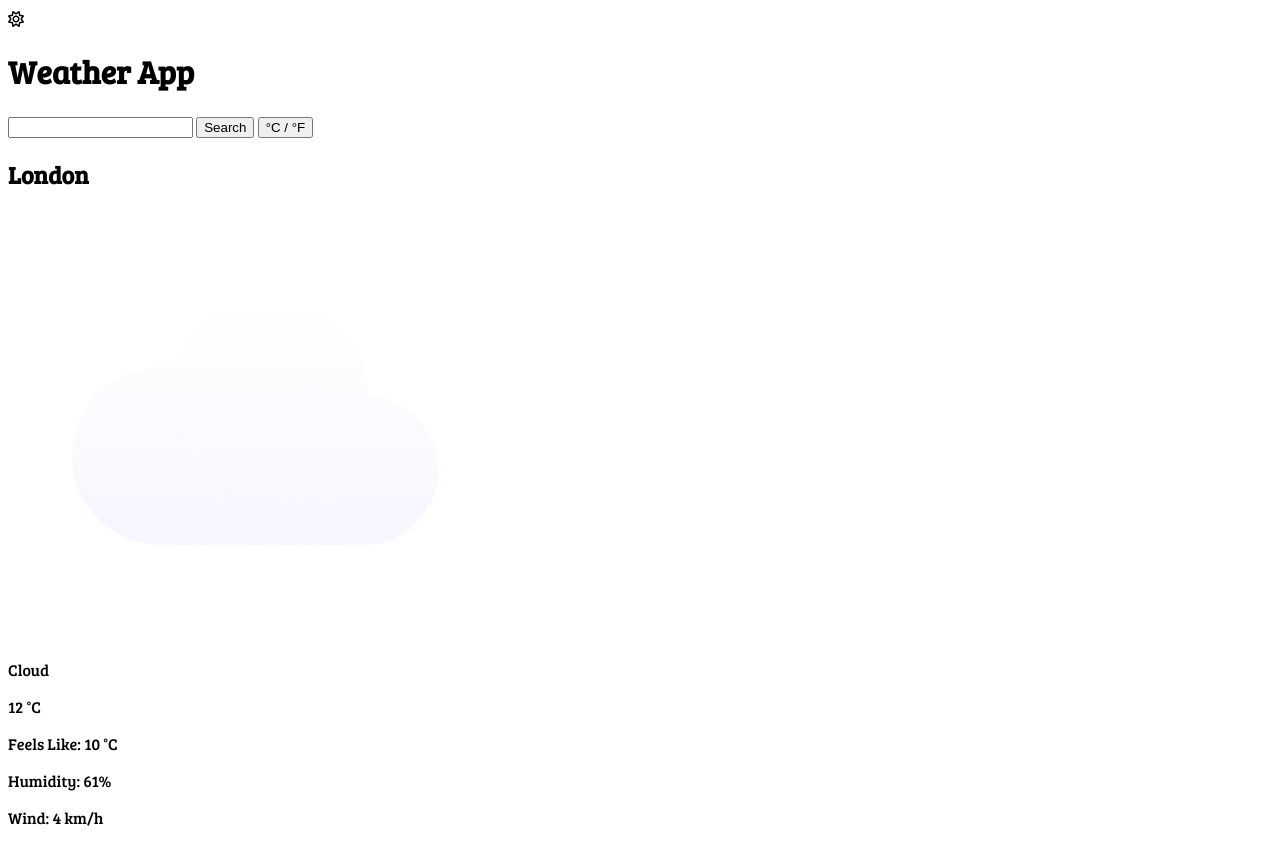
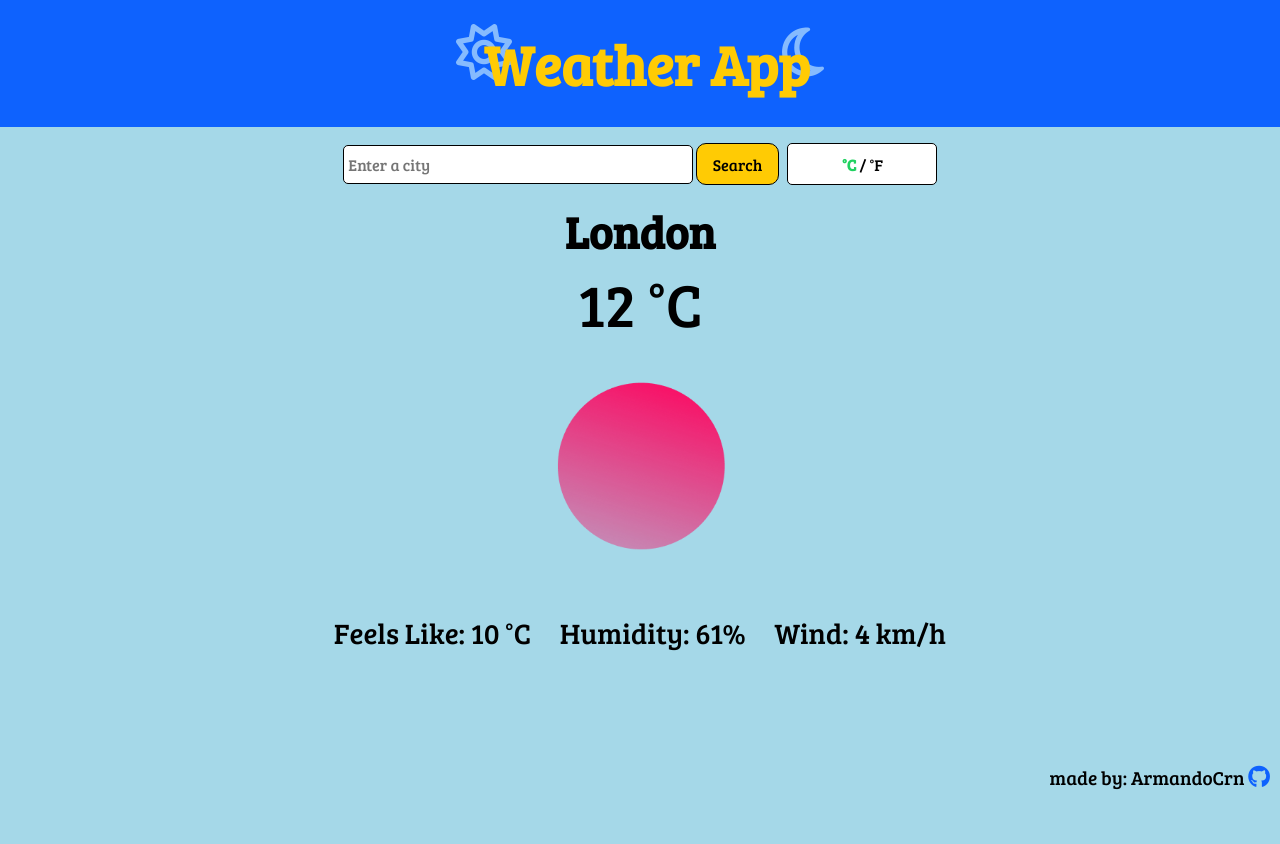
Before and after one commit to ArmandoCrn/WethearApp, a plain HTML site: page index.html in a window 1280 px wide. After the commit the page ends 800 px from the top, so only its background shows below. Drawn offline with Linux system fonts and the light colour scheme; no server answers.

Commit message:
style, done

```diff
--- a/index.html
+++ b/index.html
@@ -23,7 +23,7 @@
       rel="stylesheet"
     />
 
-    <!-- icon - FontAwesome -->
+    <!-- Icon - Font Awesome -->
     <script
       src="https://kit.fontawesome.com/faff2b4ada.js"
       crossorigin="anonymous"
@@ -34,33 +34,42 @@
     <header>
       <i class="fa-regular fa-sun"></i>
       <h1>Weather App</h1>
+      <i class="fa-regular fa-moon"></i>
     </header>
 
     <main>
+      <div class="main-container">
         <div id="form-group">
-        <input type="search" />
+          <div class="search-group">
+            <input type="search" name="city-name" placeholder="Enter a city" />
             <button class="search-btn">Search</button>
+          </div>
 
-        <button>
+          <button class="switch-deg">
             <span class="is-active">°C</span>
             /
             <span>°F</span>
           </button>
         </div>
 
-      <!--
-        Non so se creare la card statica e cambiarla dinamicamente
-        oppure creare tutto dinamicamente...
-      -->
         <div id="card">
           <h2 class="city">London</h2>
-        <img class="" src="./img/03d.png" alt="" />
-        <p class="description">Cloud</p>
           <p class="deg">12 °C</p>
-        <p class="feels-like">Feels Like: 10 °C</p>
+          <img class="" src="./img/01d.png" alt="" />
+          <div class="info-sub-img">
+            <p class="feels">Feels Like: 10 °C</p>
             <p class="humidity">Humidity: 61%</p>
             <p class="wind">Wind: 4 km/h</p>
           </div>
+        </div>
+      </div>
     </main>
+
+    <p class="footer">
+      made by: ArmandoCrn
+      <a href="https://github.com/ArmandoCrn" target="_blank">
+        <i class="fa-brands fa-github"></i>
+      </a>
+    </p>
   </body>
 </html>
--- a/style.css
+++ b/style.css
@@ -1,7 +1,245 @@
 :root {
   --font: "Bree Serif", serif;
+  --color-1: #d6f7fe;
+  --color-2: #ffcb04;
+  --color-3: #0e62fe;
+  --color-4: #a5d8e8;
+  --color-5: #20d160;
 }
 
+/*========
+  GLOBAL
+========*/
 html {
+  box-sizing: border-box;
+}
+
+*,
+*::before,
+*::after {
+  box-sizing: inherit;
+  margin: 0;
+  padding: 0;
+}
+
+a {
+  color: inherit;
+  text-decoration: none;
+}
+
+/*============
+  TYPOGRAPHY
+============*/
+
+body {
   font-family: var(--font);
+  background-color: var(--color-4);
 }
+
+/*|-- Header --|*/
+button,
+input {
+  font-family: inherit;
+}
+
+.fa-sun,
+.fa-moon {
+  color: var(--color-1);
+  font-size: 2.5rem;
+  opacity: 0.6;
+}
+
+h1 {
+  color: var(--color-2);
+  z-index: 1;
+}
+
+/*|-- Main --|*/
+.is-active {
+  font-weight: bold;
+  color: var(--color-5);
+}
+
+/*|-- Main -> Card --|*/
+.city {
+  font-size: 2rem;
+}
+
+.deg {
+  font-size: 2.5rem;
+}
+
+.feels,
+.humidity,
+.wind {
+  font-size: 1.3rem;
+}
+
+.footer {
+  font-size: 1.2rem;
+}
+
+.fa-github {
+  color: var(--color-3);
+  font-size: 1.4rem;
+}
+
+/*==========
+  SPECIFIC
+==========*/
+/*|-- Header --|*/
+header {
+  background-color: var(--color-3);
+  padding-block: 1.6rem;
+  display: flex;
+  justify-content: center;
+}
+
+.fa-sun {
+  transform: translateX(18px) translateY(-5px);
+}
+
+.fa-moon {
+  transform: translateX(-18px) translateY(-5px);
+}
+
+/*|-- Main --|*/
+main {
+  padding: 1rem 0.4rem;
+}
+
+.main-container {
+  margin-inline: auto;
+  max-width: 900px;
+}
+
+#form-group {
+  display: flex;
+  flex-direction: column;
+  align-items: center;
+  gap: 0.5rem;
+}
+
+input,
+button {
+  border: 1px solid black;
+}
+
+input {
+  padding: 0.5rem 0.3rem;
+  border-radius: 5px;
+  width: 200px;
+}
+
+.search-btn {
+  border-radius: 10px;
+  background-color: var(--color-2);
+}
+
+.search-btn,
+.switch-deg {
+  padding: 0.5rem 1rem;
+}
+
+.switch-deg {
+  background-color: #fff;
+  border-radius: 5px;
+  width: 280px;
+}
+
+/*|-- Main -> Card --|*/
+#card {
+  margin-top: 1rem;
+  display: flex;
+  flex-direction: column;
+  align-items: center;
+}
+
+#card > img {
+  margin-top: -1.8rem;
+  max-width: 80%;
+}
+
+/*|-- Footer --|*/
+.footer {
+  position: absolute;
+  bottom: 10px;
+  right: 10px;
+}
+
+.fa-github {
+  transition: transform 0.2s ease-in-out;
+}
+
+.fa-github:hover {
+  transform: scale(1.2) translateY(-5px);
+}
+
+/*==============
+  MEDIA QUERIES
+==============*/
+@media screen and (min-width: 550px) {
+  #card > img {
+    max-width: 60%;
+  }
+
+  .info-sub-img {
+    display: flex;
+    flex-direction: row;
+    gap: 1.8rem;
+  }
+}
+
+@media screen and (min-width: 700px) {
+  h1,
+  .fa-sun,
+  .fa-moon {
+    font-size: 3.5rem;
+  }
+
+  .fa-sun {
+    transform: translateX(28px) translateY(-2px);
+  }
+
+  .fa-moon {
+    transform: translateX(-28px) translateY(-2px);
+  }
+
+  #form-group {
+    flex-direction: row;
+    justify-content: center;
+  }
+
+  input {
+    font-size: 1rem;
+    width: 350px;
+  }
+
+  .search-btn,
+  .switch-deg {
+    padding: 0.6rem 1rem;
+    font-size: 1rem;
+  }
+
+  .switch-deg {
+    width: 150px;
+  }
+
+  .city {
+    font-size: 2.8rem;
+  }
+
+  .deg {
+    font-size: 3.8rem;
+  }
+
+  .feels,
+  .humidity,
+  .wind {
+    font-size: 1.8rem;
+  }
+
+  #card > img {
+    max-width: 40%;
+  }
+}
```
Lines whose indentation alone changed are shown as unchanged.
